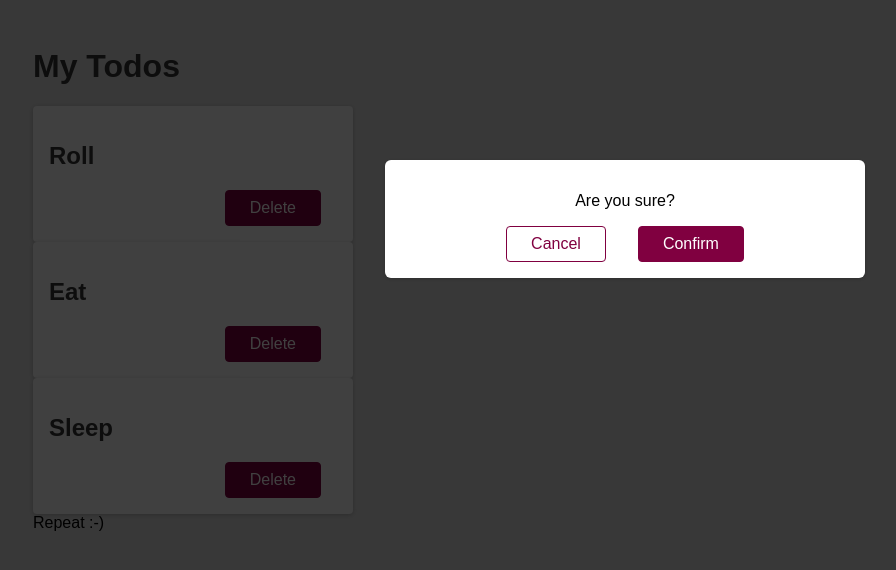
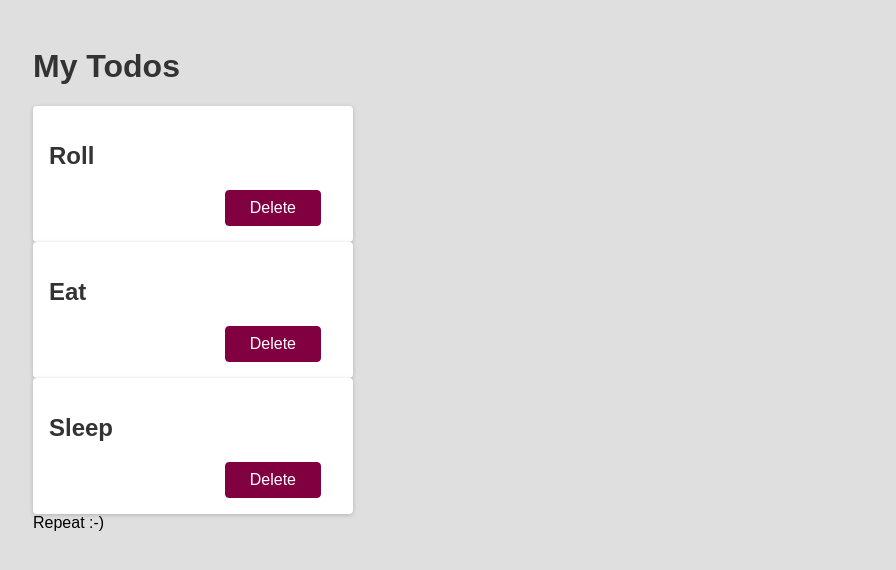
Before and after one commit to sswietoniowski/learning-react-summary-and-core-feature-walkthrough, a React (Create React App) app: page / in a window 1280 px wide. Shown: the top 570 px of the page, without its empty margins (15-911 px from the left). Built offline with nearby package versions, Linux system fonts and the light colour scheme.

Commit message:
Used state and event props

```diff
--- a/src/App.js
+++ b/src/App.js
@@ -1,6 +1,4 @@
 import Todo from "./components/Todo";
-import Modal from "./components/Modal";
-import Backdrop from "./components/Backdrop";
 
 function App() {
   return (
@@ -10,8 +8,6 @@
       <Todo title="Eat" />
       <Todo title="Sleep" />
       <span>Repeat :-)</span>
-      <Modal />
-      <Backdrop />
     </div>
   );
 }
--- a/src/components/Backdrop.js
+++ b/src/components/Backdrop.js
@@ -1,5 +1,5 @@
-function Backdrop() {
-  return <div className="backdrop" />;
+function Backdrop(props) {
+  return <div className="backdrop" onClick={props.onCancel} />;
 }
 
 export default Backdrop;
--- a/src/components/Modal.js
+++ b/src/components/Modal.js
@@ -1,9 +1,21 @@
-function Modal() {
+function Modal(props) {
+  function cancelHandler() {
+    props.onCancel();
+  }
+
+  function confirmHandler() {
+    props.onConfirm();
+  }
+
   return (
     <div className="modal">
       <p>Are you sure?</p>
-      <button className="btn btn--alt">Cancel</button>
-      <button className="btn">Confirm</button>
+      <button className="btn btn--alt" onClick={cancelHandler}>
+        Cancel
+      </button>
+      <button className="btn" onClick={confirmHandler}>
+        Confirm
+      </button>
     </div>
   );
 }
--- a/src/components/Todo.js
+++ b/src/components/Todo.js
@@ -1,5 +1,19 @@
+import { useState } from "react";
+
+import Modal from "./Modal";
+import Backdrop from "./Backdrop";
+
 function Todo(props) {
-  function deleteHandler() {}
+  const [modalIsOpen, setModalIsOpen] = useState(false);
+
+  function deleteHandler() {
+    setModalIsOpen(true);
+  }
+
+  function closeModalHandler() {
+    setModalIsOpen(false);
+  }
+
   return (
     <div className="card">
       <h2>{props.title}</h2>
@@ -8,6 +22,10 @@
           Delete
         </button>
       </div>
+      {modalIsOpen && (
+        <Modal onCancel={closeModalHandler} onConfirm={closeModalHandler} />
+      )}
+      {modalIsOpen && <Backdrop onCancel={closeModalHandler} />}
     </div>
   );
 }
```
